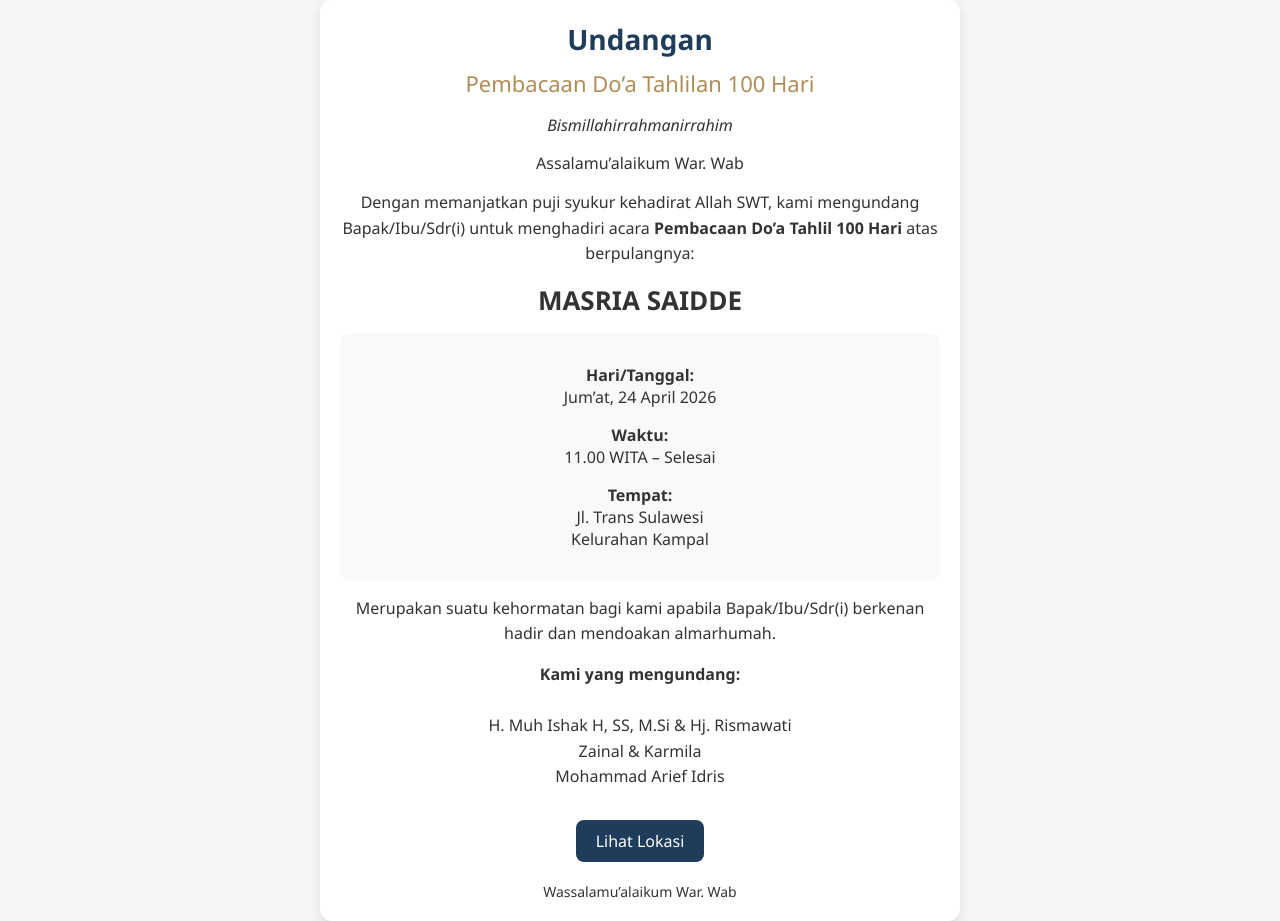
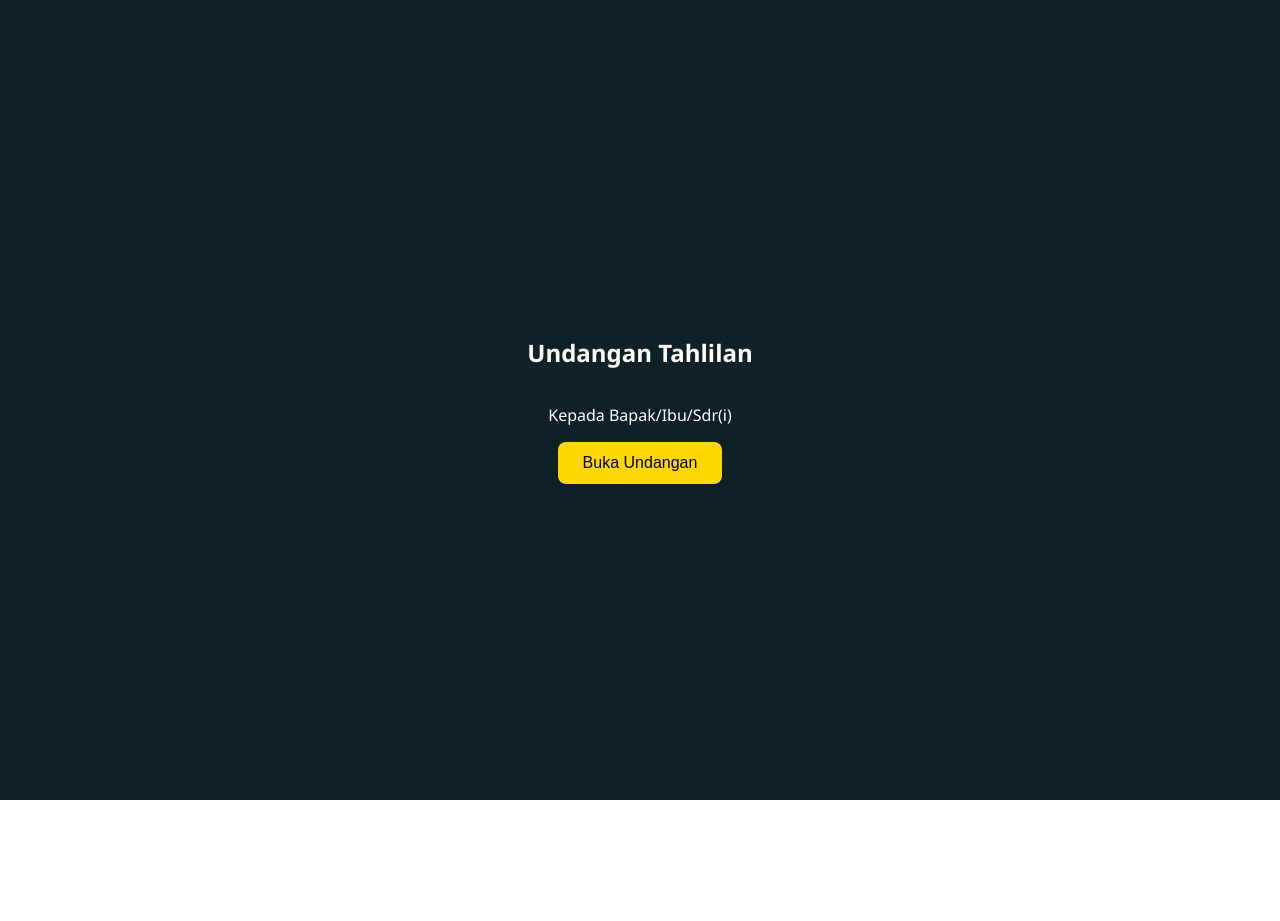
Before and after one commit to AchikGit/Undangan-Tahlilan, a plain HTML site: page index.html in a window 1280 px wide. After the commit the page ends 800 px from the top, so only its background shows below. Drawn offline with Linux system fonts and the light colour scheme.

Commit message:
index.html

```diff
--- a/index.html
+++ b/index.html
@@ -3,104 +3,140 @@
 <head>
 <meta charset="UTF-8">
 <meta name="viewport" content="width=device-width, initial-scale=1.0">
-<title>Undangan Tahlilan 100 Hari</title>
+<title>Undangan Tahlilan</title>
+
 <style>
 body {
-        margin: 0;
+    margin:0;
     font-family: 'Segoe UI', sans-serif;
-        background: #f5f5f5;
-        color: #333;
-        text-align: center;
+    background: linear-gradient(#0f2027, #203a43, #2c5364);
+    color:white;
+    text-align:center;
 }
+
+/* COVER */
+#cover {
+    position:fixed;
+    width:100%;
+    height:100%;
+    background:#0f2027;
+    display:flex;
+    justify-content:center;
+    align-items:center;
+    flex-direction:column;
+    z-index:999;
+}
+
+#cover button {
+    padding:12px 25px;
+    border:none;
+    background:gold;
+    color:black;
+    font-size:16px;
+    border-radius:8px;
+    cursor:pointer;
+}
+
+/* KONTEN */
 .container {
-        max-width: 600px;
-        margin: auto;
-        background: white;
-        padding: 20px;
-        border-radius: 12px;
-        box-shadow: 0 4px 10px rgba(0,0,0,0.1);
+    padding:20px;
+    opacity:0;
+    transform:translateY(30px);
+    transition:1s;
 }
-    .header {
-        font-size: 28px;
-        font-weight: bold;
-        color: #1f3c5b;
+
+.show {
+    opacity:1;
+    transform:translateY(0);
 }
-    .title {
-        font-size: 22px;
-        margin-top: 10px;
-        color: #b08d57;
+
+h1 {
+    color:gold;
 }
-    .name {
-        font-size: 26px;
-        font-weight: bold;
-        margin: 15px 0;
+
+.card {
+    background:rgba(255,255,255,0.1);
+    padding:15px;
+    border-radius:12px;
+    margin:20px 0;
 }
-    .info {
-        margin: 15px 0;
-        line-height: 1.6;
+
+/* animasi fade */
+.fade {
+    animation:fadeIn 2s ease forwards;
 }
-    .card {
-        background: #f9f9f9;
-        padding: 15px;
-        border-radius: 10px;
-        margin: 15px 0;
-    }
-    .footer {
-        margin-top: 20px;
-        font-size: 14px;
-    }
-    .btn {
-        display: inline-block;
-        margin-top: 15px;
-        padding: 10px 20px;
-        background: #1f3c5b;
-        color: white;
-        text-decoration: none;
-        border-radius: 8px;
+@keyframes fadeIn {
+    from {opacity:0; transform:translateY(20px);}
+    to {opacity:1; transform:translateY(0);}
 }
 </style>
 </head>
+
 <body>
 
-<div class="container">
-    <div class="header">Undangan</div>
-    <div class="title">Pembacaan Do’a Tahlilan 100 Hari</div>
-
-    <p><i>Bismillahirrahmanirrahim</i></p>
-    <p>Assalamu’alaikum War. Wab</p>
-
-    <div class="info">
-        Dengan memanjatkan puji syukur kehadirat Allah SWT,
-        kami mengundang Bapak/Ibu/Sdr(i) untuk menghadiri acara
-        <b>Pembacaan Do’a Tahlil 100 Hari</b> atas berpulangnya:
+<!-- COVER -->
+<div id="cover">
+    <h2>Undangan Tahlilan</h2>
+    <p>Kepada Bapak/Ibu/Sdr(i)</p>
+    <button onclick="bukaUndangan()">Buka Undangan</button>
 </div>
 
-    <div class="name">MASRIA SAIDDE</div>
+<!-- AUDIO -->
+<audio id="musik" loop>
+    <source src="https://cdn.pixabay.com/audio/2022/03/15/audio_6c9b2d6c6d.mp3" type="audio/mp3">
+</audio>
 
-    <div class="card">
-        <p><b>Hari/Tanggal:</b><br> Jum’at, 24 April 2026</p>
-        <p><b>Waktu:</b><br> 11.00 WITA – Selesai</p>
-        <p><b>Tempat:</b><br> Jl. Trans Sulawesi<br>Kelurahan Kampal</p>
+<!-- KONTEN -->
+<div id="content" class="container">
+
+    <h1 class="fade">Tahlilan 100 Hari</h1>
+
+    <p class="fade"><i>Bismillahirrahmanirrahim</i></p>
+
+    <p class="fade">
+        Assalamu’alaikum War. Wab<br><br>
+        Dengan memanjatkan puji syukur kehadirat Allah SWT,
+        kami mengundang Bapak/Ibu/Sdr(i) untuk menghadiri:
+    </p>
+
+    <h2 class="fade">MASRIA SAIDDE</h2>
+
+    <div class="card fade">
+        <p><b>Hari:</b> Jum’at, 24 April 2026</p>
+        <p><b>Waktu:</b> 11.00 WITA - Selesai</p>
+        <p><b>Tempat:</b><br>Jl. Trans Sulawesi<br>Kelurahan Kampal</p>
     </div>
 
-    <div class="info">
-        Merupakan suatu kehormatan bagi kami apabila Bapak/Ibu/Sdr(i)
-        berkenan hadir dan mendoakan almarhumah.
-    </div>
+    <p class="fade">
+        Merupakan kehormatan bagi kami atas kehadiran dan doa Bapak/Ibu.
+    </p>
 
-    <div class="info">
-        <b>Kami yang mengundang:</b><br><br>
+    <p class="fade">
+        Wassalamu’alaikum War. Wab
+    </p>
+
+    <hr style="opacity:0.3">
+
+    <p class="fade"><b>Kami yang mengundang:</b></p>
+    <p class="fade">
         H. Muh Ishak H, SS, M.Si & Hj. Rismawati<br>
         Zainal & Karmila<br>
         Mohammad Arief Idris
+    </p>
+
 </div>
 
-    <a class="btn" href="https://maps.google.com" target="_blank">Lihat Lokasi</a>
+<script>
+function bukaUndangan(){
+    document.getElementById("cover").style.display = "none";
 
-    <div class="footer">
-        Wassalamu’alaikum War. Wab
-    </div>
-</div>
+    let content = document.getElementById("content");
+    content.classList.add("show");
+
+    let musik = document.getElementById("musik");
+    musik.play();
+}
+</script>
 
 </body>
 </html>
```
Lines whose indentation alone changed are shown as unchanged.
